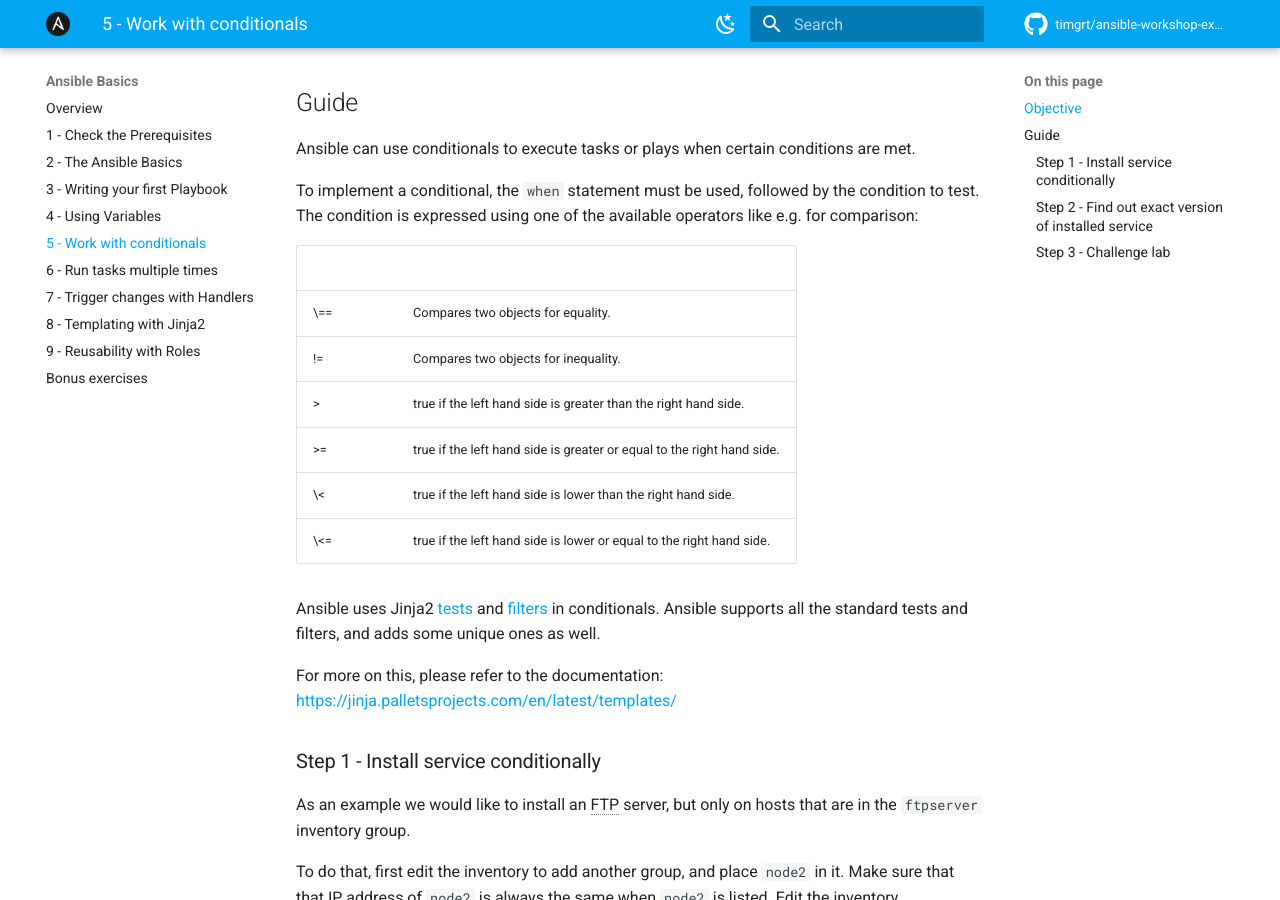
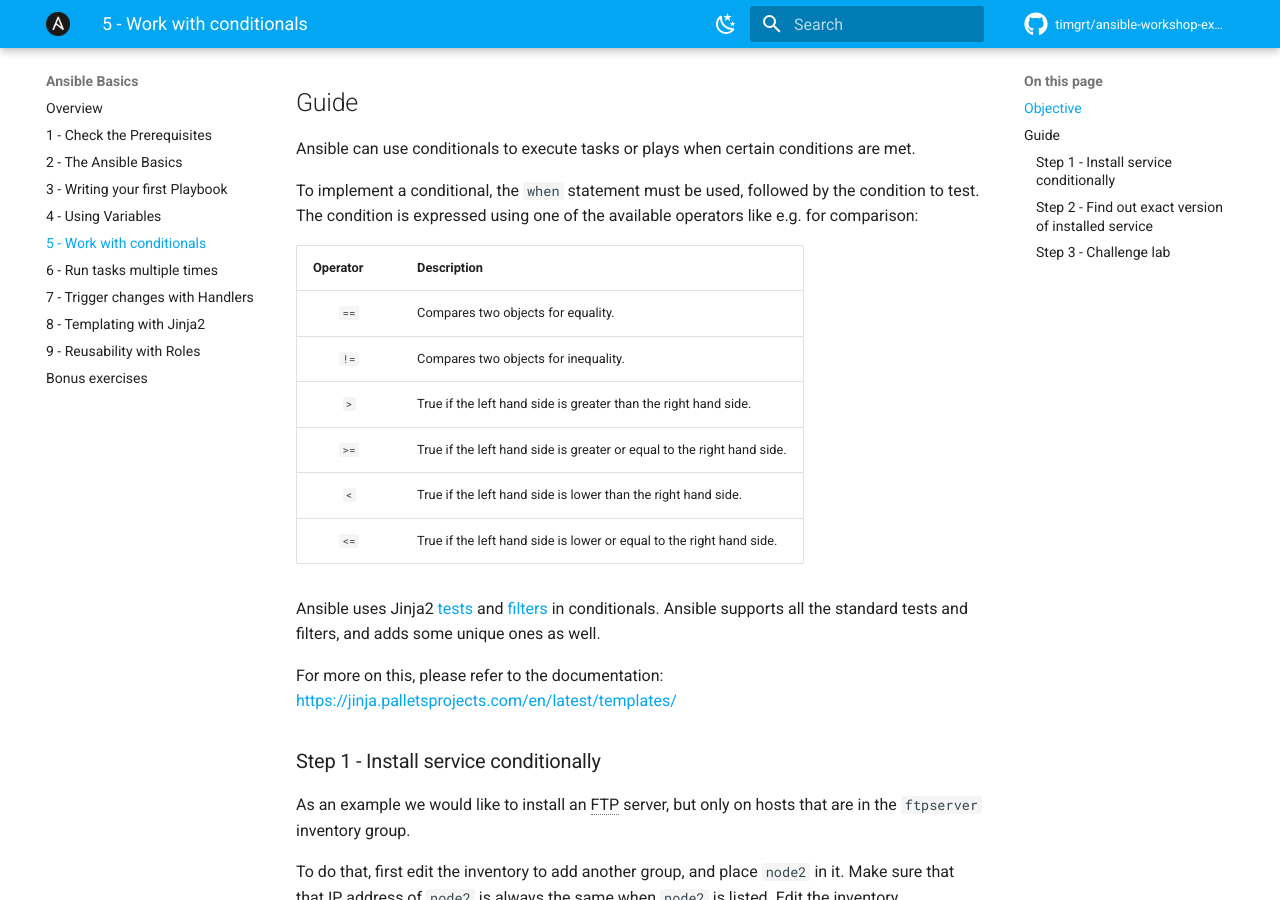
Before and after one commit to TimGrt/Ansible-Workshop-Exercises, an MkDocs documentation site: the page built from docs/ansible-core/ansible-core-conditionals.md, in a window 1280 px wide and 900 px high, scrolled down 408 px. Built offline with MkDocs 1.6.1 and Material for MkDocs 9.7.7, drawn with Linux system fonts in a browser that asks for light colours; comment, search, counter and statistics services are not loaded.

Commit message:
Fixed list of Jinja operators, removed backslashes previously needed for escaping.

```diff
--- a/docs/ansible-core/ansible-core-conditionals.md
+++ b/docs/ansible-core/ansible-core-conditionals.md
@@ -10,14 +10,14 @@ Ansible can use conditionals to execute tasks or plays when certain conditions a
 
 To implement a conditional, the `when` statement must be used, followed by the condition to test. The condition is expressed using one of the available operators like e.g. for comparison:
 
-|      |                                                                        |
-| ---- | ---------------------------------------------------------------------- |
-| \==  | Compares two objects for equality.                                     |
-| \!=  | Compares two objects for inequality.                                   |
-| \>   | true if the left hand side is greater than the right hand side.        |
-| \>=  | true if the left hand side is greater or equal to the right hand side. |
-| \<   | true if the left hand side is lower than the right hand side.          |
-| \<=  | true if the left hand side is lower or equal to the right hand side.   |
+| Operator | Description                                                            |
+|:--------:| ---------------------------------------------------------------------- |
+|   `==`   | Compares two objects for equality.                                     |
+|   `!=`   | Compares two objects for inequality.                                   |
+|    `>`   | True if the left hand side is greater than the right hand side.        |
+|   `>=`   | True if the left hand side is greater or equal to the right hand side. |
+|    `<`   | True if the left hand side is lower than the right hand side.          |
+|   `<=`   | True if the left hand side is lower or equal to the right hand side.   |
 
 Ansible uses Jinja2 [tests](https://docs.ansible.com/ansible/latest/user_guide/playbooks_tests.html#playbooks-tests){:target="_blank"} and [filters](https://docs.ansible.com/ansible/latest/user_guide/playbooks_filters.html#playbooks-filters){:target="_blank"} in conditionals. Ansible supports all the standard tests and filters, and adds some unique ones as well.
 
```
